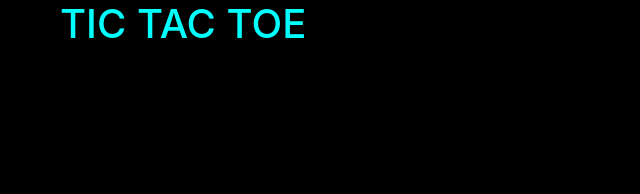
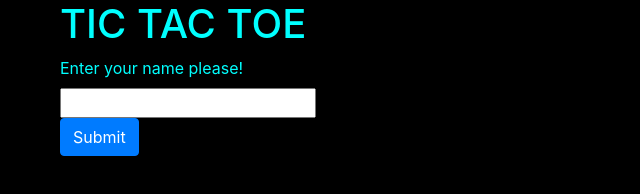
Before and after one commit to John-Pratt/Project3, a plain HTML site: page index.html in a window 1280 px wide. Shown: the whole page, without its empty margins (0-640 px from the left). Drawn offline with nearby package versions, Linux system fonts and the light colour scheme.

Commit message:
Added a box to ask for Username and also added Player 1 and 2 scores with Javascript using getElementByID.

```diff
--- a/index.html
+++ b/index.html
@@ -14,6 +14,11 @@
             <div class="card-header-tabs">
                 <h1>TIC TAC TOE
                 </h1>
+                <label>Enter your name please!</label><br>
+                <input type="text" id="myText"><br>
+                <button id="myButton" class="btn btn-primary">Submit</button>
+                <p id="p1"></p>
+                <p id="p2"></p>
             </div>
         </div>
     </div>
```
